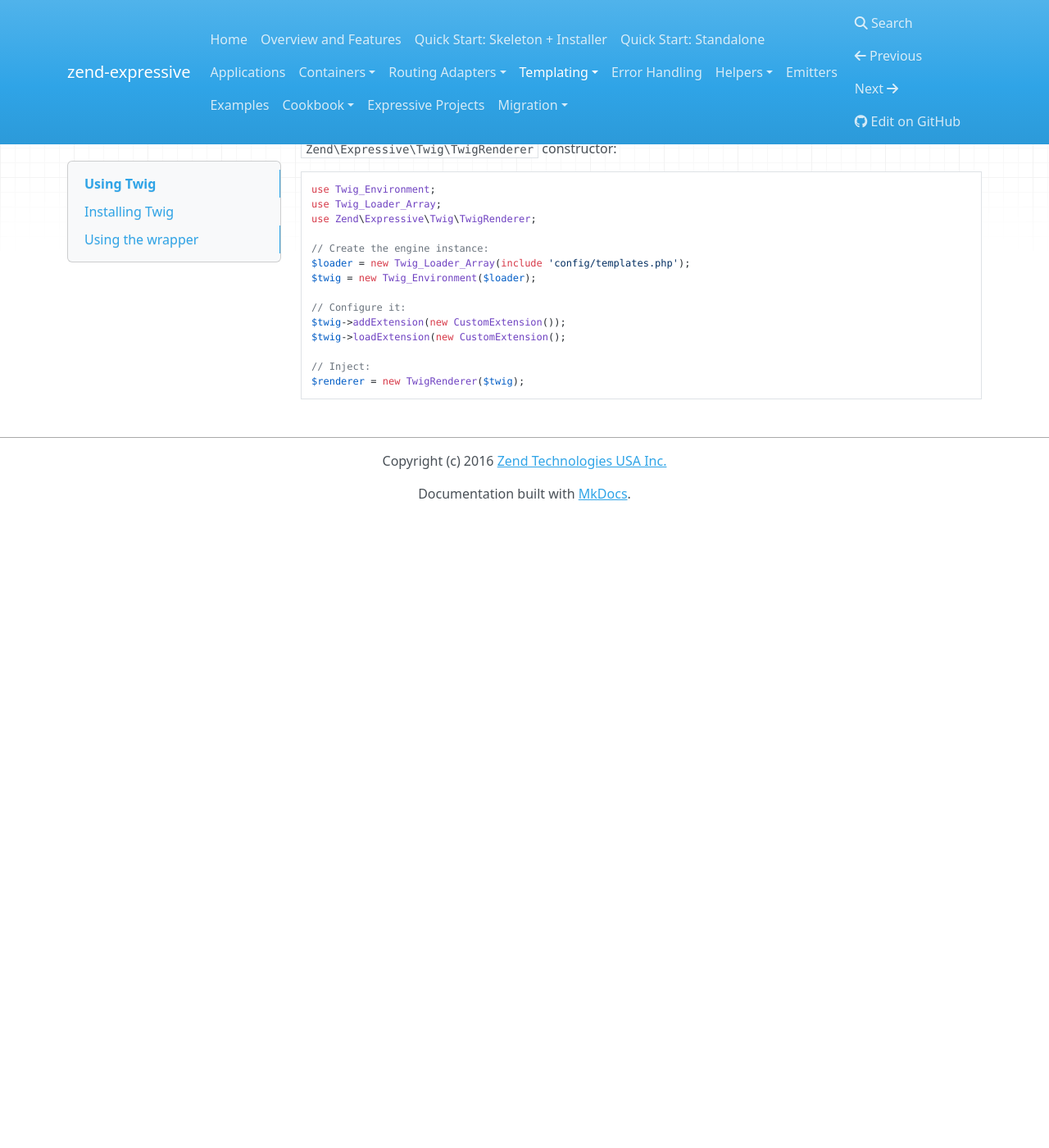
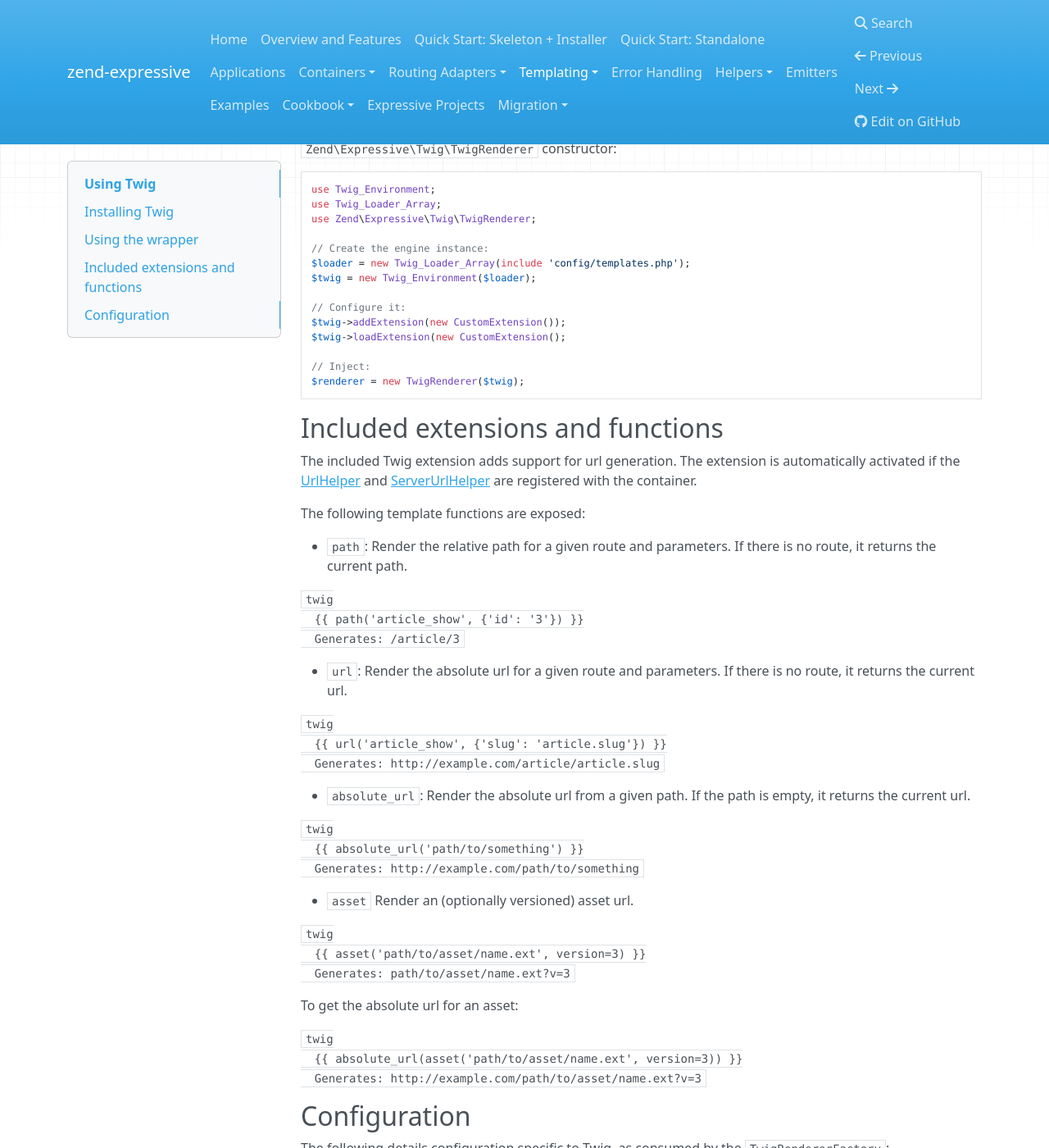
Before and after one commit to zendframework/zend-expressive, an MkDocs documentation site: the page built from doc/book/template/twig.md, in a window 1280 px wide and 1400 px high, scrolled down 630 px. Shown: the whole window at 82% size. Built offline with MkDocs 1.6.1, drawn with Linux system fonts in a browser that asks for light colours; nearby versions of some CDN libraries; old or Windows-style settings are respelled for this version of MkDocs; before the commit the page ends 1260 px from its top, so only the background shows below that; some of the changed text lies outside the part shown.

Commit message:
Documented TwigRenderer 1.1.0 features

````diff
--- a/doc/book/template/twig.md
+++ b/doc/book/template/twig.md
@@ -48,3 +48,81 @@ $twig->loadExtension(new CustomExtension();
 // Inject:
 $renderer = new TwigRenderer($twig);
 ```
+
+## Included extensions and functions
+
+The included Twig extension adds support for url generation. The extension is
+automatically activated if the [UrlHelper](../helpers/url-helper.md) and
+[ServerUrlHelper](../helpers/server-url-helper.md) are registered with the
+container.
+
+The following template functions are exposed:
+
+- ``path``: Render the relative path for a given route and parameters. If there
+  is no route, it returns the current path.
+
+  ```twig
+  {{ path('article_show', {'id': '3'}) }}
+  Generates: /article/3
+  ```
+
+- ``url``: Render the absolute url for a given route and parameters. If there is
+  no route, it returns the current url.
+
+  ```twig
+  {{ url('article_show', {'slug': 'article.slug'}) }}
+  Generates: http://example.com/article/article.slug
+  ```
+
+- ``absolute_url``: Render the absolute url from a given path. If the path is
+  empty, it returns the current url.
+
+  ```twig
+  {{ absolute_url('path/to/something') }}
+  Generates: http://example.com/path/to/something
+  ```
+
+- ``asset`` Render an (optionally versioned) asset url.
+
+  ```twig
+  {{ asset('path/to/asset/name.ext', version=3) }}
+  Generates: path/to/asset/name.ext?v=3
+  ```
+
+  To get the absolute url for an asset:
+
+  ```twig
+  {{ absolute_url(asset('path/to/asset/name.ext', version=3)) }}
+  Generates: http://example.com/path/to/asset/name.ext?v=3
+  ```
+
+## Configuration
+
+The following details configuration specific to Twig, as consumed by the
+`TwigRendererFactory`:
+
+```php
+return [
+    'templates' => [
+        'extension' => 'file extension used by templates; defaults to html.twig',
+        'paths' => [
+            // namespace / path pairs
+            //
+            // Numeric namespaces imply the default/main namespace. Paths may be
+            // strings or arrays of string paths to associate with the namespace.
+        ],
+    ],
+    'twig' => [
+        'cache_dir' => 'path to cached templates',
+        'assets_url' => 'base URL for assets',
+        'assets_version' => 'base version for assets',
+        'extensions' => [
+            // extension service names or instances
+        ],
+        'globals' => [
+            // Global variables passed to twig templates
+            'ga_tracking' => 'UA-XXXXX-X'
+        ],
+    ],
+];
+```
````
